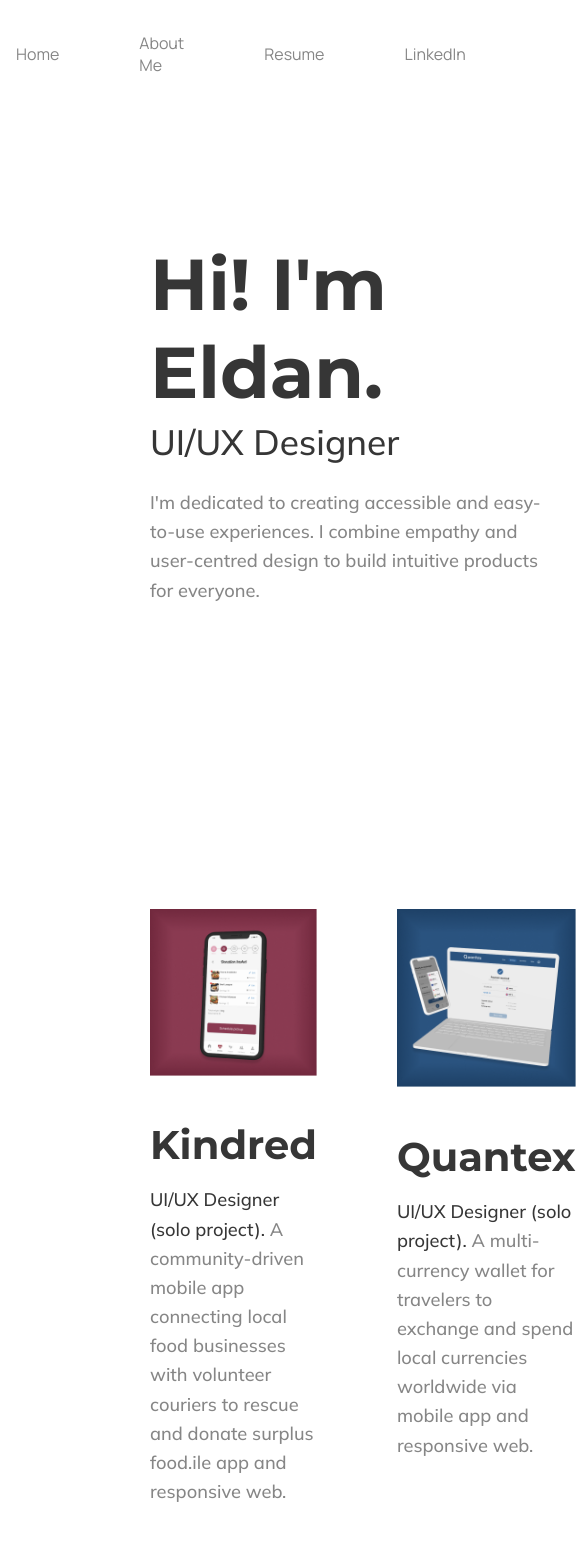
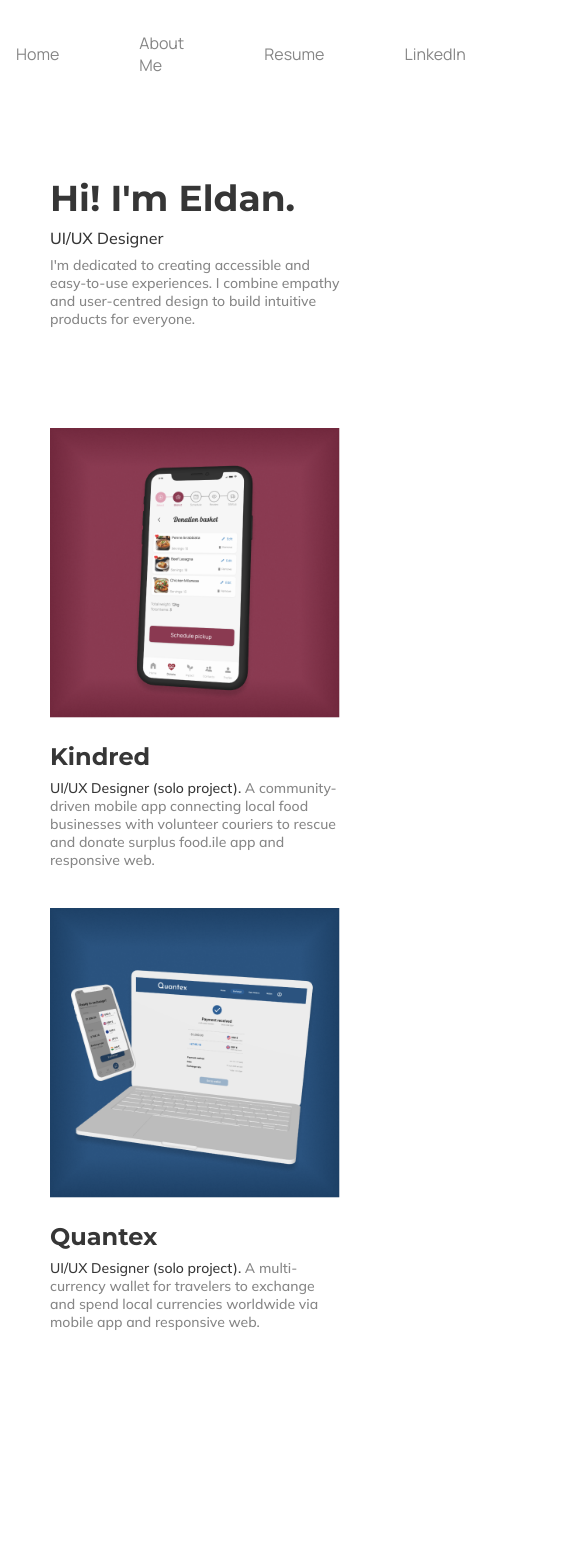
Before and after one commit to mikaridley/Eldan-Ridley-s-Portfolio, a React (Vite) app: page / in a window 390 px wide. Shown: the top 1568 px of the page, 585 px wide, since content can reach past the window. Built offline with nearby package versions, Linux system fonts and the light colour scheme.

Commit message:
mq home page

```diff
--- a/src/assets/styles/basics/layout.css
+++ b/src/assets/styles/basics/layout.css
@@ -12,6 +12,4 @@
   > * {
     grid-column: 2;
   }
-
-
 }
--- a/src/assets/styles/pages/HomePage.css
+++ b/src/assets/styles/pages/HomePage.css
@@ -108,6 +108,4 @@
     }
 
   }
-
-
 }
--- a/src/assets/styles/setup/mq.css
+++ b/src/assets/styles/setup/mq.css
@@ -1,2 +1,69 @@
-@media (max-width: 800px) {
-}
+@media (max-width: 960px){
+    .home-page {
+          .home-intro-p {
+            margin-block-end:12rem;
+          }
+        }
+    }
+
+@media (max-width: 810px) {
+    .projects-layout{
+        display: grid;
+        grid-template-columns: minmax(50px,1fr) minmax(auto,var(--max-width)) minmax(50px,1fr);
+
+        > * {
+          grid-column: 2;
+        }
+    }
+
+    .home-page {
+        padding-block: 11rem 6rem;
+      .home-intro {
+        margin-block-end: 0;
+
+        .home-intro-title {
+          font-size: 2.25rem;
+          margin: 0 0 0.5rem 0;
+        }
+
+        .home-intro-role {
+          font-size: 1rem;
+          margin: 0 0 0.5rem 0;
+        }
+
+        .home-intro-p {
+          font-size: 0.875rem;
+          line-height: normal;
+          margin-block-end:6.25rem;
+        }
+      }
+
+      .projects{
+        grid-template-columns: repeat(1, 1fr);
+        gap: 2.45rem;
+        width: 100%;
+        justify-items: stretch;
+
+        .home-project-quntex, .home-project-kindred {
+          min-width: 0;
+
+          .home-project-img {
+            max-width: none;
+            object-fit: cover;
+            margin-block-end: 1.05rem;
+          }
+
+          .home-project-title {
+            font-size: 1.5rem;
+            margin: 0 0 0.5rem 0;
+          }
+
+          .home-project-desc {
+            font-size: 0.875rem;
+            line-height: normal;
+          }
+        }
+
+      }
+    }
+  }
--- a/src/pages/KindredPage.jsx
+++ b/src/pages/KindredPage.jsx
@@ -130,6 +130,7 @@ Without a reliable and quick way to bridge this gap, high-quality food is freque
           <h4 className="project-details-heading">Tools</h4>
           <ul className="project-details-list">
             <li>Figma</li>
+            <li>FigJam</li>
             <li>Good old fashion pen & paper</li>
             <li>Gen AI</li>
           </ul>
@@ -138,7 +139,7 @@ Without a reliable and quick way to bridge this gap, high-quality food is freque
 
       <Stepper activeStep={activeStep} onStepClick={handleStepClick} className="stepper" />
 
-      <div ref={step1Ref} className="stepper-header-container"><StepperHeader number={1} word="Research & Discovery" /></div>
+      <div ref={step1Ref} className="stepper-header-container"><StepperHeader number={1} word="Research & discovery" /></div>
 
       <section className="research-personas" aria-labelledby="research-personas-heading">
         <h3 id="research-personas-heading" className="research-personas-heading">Defining the target audience</h3>
@@ -169,10 +170,10 @@ Without a reliable and quick way to bridge this gap, high-quality food is freque
         )}
       </section>
 
-      <div ref={step2Ref} className="stepper-header-container"><StepperHeader number={2} word="Ideation & Strategy" /></div>
+      <div ref={step2Ref} className="stepper-header-container"><StepperHeader number={2} word="Ideation & strategy" /></div>
 
       <section className="challenge" aria-labelledby="challenge">
-        <h3 id="challenge-heading" className="challenge-heading">Defining the Challenge</h3>
+        <h3 id="challenge-heading" className="challenge-heading">Defining the challenge</h3>
 
         <div className="challenge-block">
           <h4 className="challenge-block-title">How might we</h4>
@@ -188,7 +189,7 @@ Without a reliable and quick way to bridge this gap, high-quality food is freque
       </section>
 
       <section className="user-journey-mapping" aria-labelledby="user-journey-mapping-heading">
-        <h3 id="user-journey-mapping-heading" className="user-journey-mapping-heading">Mapping the Experience</h3>
+        <h3 id="user-journey-mapping-heading" className="user-journey-mapping-heading">Mapping the experience</h3>
         <h4 className="user-journey-mapping-subtitle">User journey map</h4>
         <p className="user-journey-mapping-p">
         To deeply understand Marco's experience, I mapped his journey from identifying food waste to completing a donation. This allowed me to pinpoint exactly when he feels the most pressure - during the log process - and highlighted the need for a 'grab-and-go' solution that respects his busy schedule.
@@ -201,7 +202,7 @@ Without a reliable and quick way to bridge this gap, high-quality food is freque
       </section>
 
       <section className="user-journey-mapping" aria-labelledby="user-journey-mapping-heading">
-        <h3 id="user-journey-mapping-heading" className="user-journey-mapping-heading">Information Architecture</h3>
+        <h3 id="user-journey-mapping-heading" className="user-journey-mapping-heading">Information architecture</h3>
         <h4 className="user-journey-mapping-subtitle">Sitemap</h4>
         <p className="user-journey-mapping-p">
         I designed the Information Architecture to ensure the donation process is as simplified as possible, directly addressing the need for efficiency during a busy restaurant shift. By prioritising a shallow menu structure and creating a dedicated 'Impact Centre', I focused on making the app easy and quick for the donor to use.
--- a/src/pages/QuantexPage.jsx
+++ b/src/pages/QuantexPage.jsx
@@ -152,6 +152,7 @@ export function QuantexPage() {
           <h4 className="project-details-heading">Tools</h4>
           <ul className="project-details-list">
             <li>Figma</li>
+            <li>FigJam</li>
             <li>Good old fashion pen & paper</li>
           </ul>
         </div>
```
Also changed, not shown: src/assets/imgs/Burger menu.svg (added).
